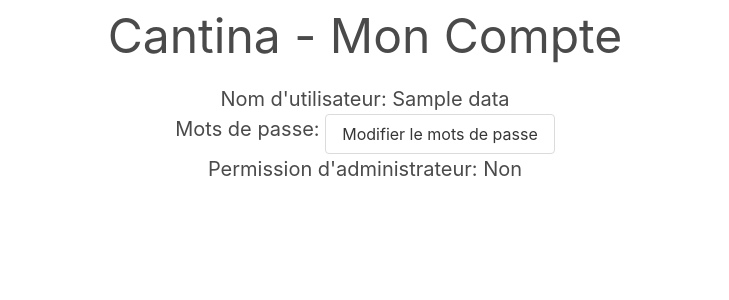
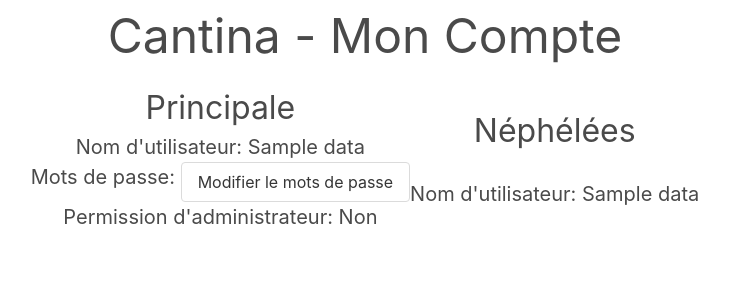
Before and after one commit to Cantina-Org/Cerbere, a Flask app: template templates/my_account.html in a window 1280 px wide. Shown: the top 300 px of the page, without its empty margins (275-1004 px from the left). Run offline with Flask 3, Linux system fonts and the light colour scheme; the template is opened without the code that fills it: most values are stand-ins (such as "Sample title", 1, 10 or a date in 2020); parts of the project's set-up code (start-up, migrations or seed data) failed here and were passed over.

Commit message:
- Modification de la page my_account.html

```diff
--- a/templates/my_account.html
+++ b/templates/my_account.html
@@ -8,12 +8,21 @@
 </head>
 <body class="has-text-centered">
     <h1 class="is-size-1">Cantina - Mon Compte</h1><br>
-    <div class="columns is-vcentered is-centered" >
-        <h1 class="is-size-5">
-            Nom d'utilisateur: {{ data[2] }}<br>
-            Mots de passe: <button class="button">Modifier le mots de passe</button><br>
-            Permission d'administrateur: {% if data[5] == 1 %}Oui{% else %}Non{% endif %}<br>
-        </h1>
+    <div class="columns is-vcentered is-centered">
+        <div id="main">
+            <h1 class="is-size-3">Principale</h1>
+            <p class="is-size-5">
+                Nom d'utilisateur: {{ data[2] }}<br>
+                Mots de passe: <button class="button">Modifier le mots de passe</button><br>
+                Permission d'administrateur: {% if data[5] == 1 %}Oui{% else %}Non{% endif %}<br>
+            </p>
+        </div>
+        <div id="nephelees">
+            <h1 class="is-size-3">Néphélées</h1><br>
+            <p class="is-size-5">
+                Nom d'utilisateur: {{ data[6] }}<br>
+            </p>
+        </div>
     </div>
 </body>
 </html>
```
